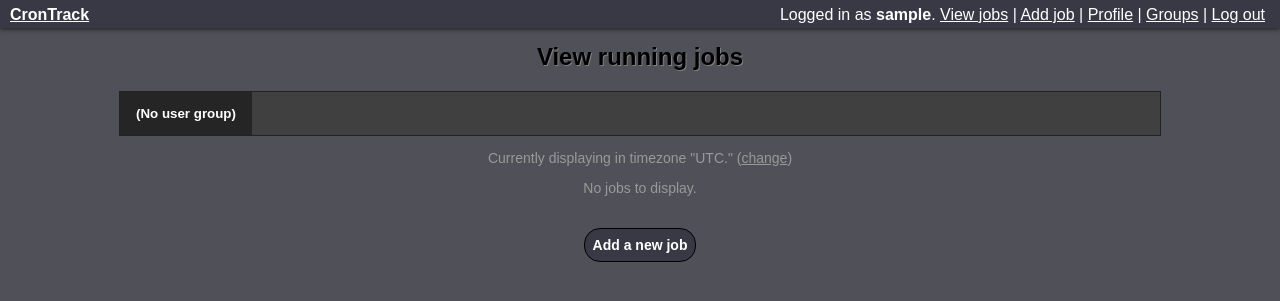
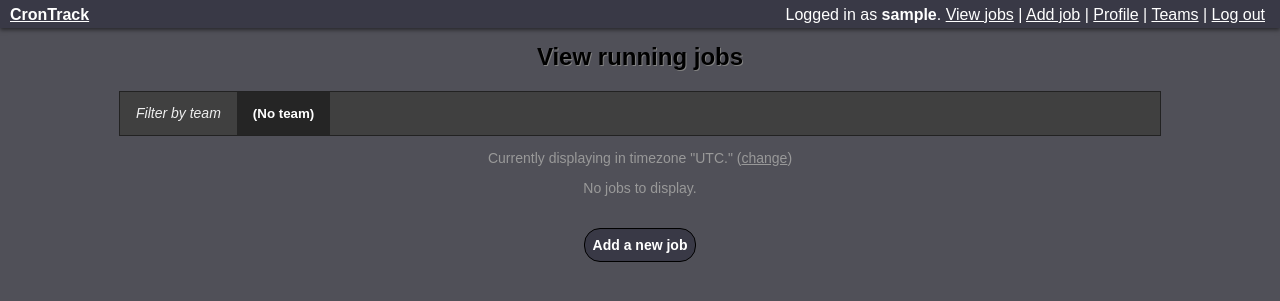
Before and after one commit to Arch199/crontrack, a Django app: page /viewjobs/ in a window 1280 px wide. Shown: the top 301 px of the page. Run offline with Django 3.2, Linux system fonts and the light colour scheme; the visitor is signed in with stand-in values (Sample User, id 1); data that the repository does not hold is empty.

Commit message:
Rename 'user groups' to 'teams' (front-end only)

```diff
--- a/crontrack/static/crontrack/base.css
+++ b/crontrack/static/crontrack/base.css
@@ -456,6 +456,14 @@ div.tab button.active {
   background-color: #252525;
 }
 
+div.tab span {
+  float: left;
+  color: #eee;
+  font-size: 14px;
+  font-style: italic;
+  padding: 13px 16px;
+}
+
 div.tabContent.show {
   width: 540px;
   height: 435px;
--- a/crontrack/templates/crontrack/addjob.html
+++ b/crontrack/templates/crontrack/addjob.html
@@ -23,7 +23,7 @@
               <td><input type="text" name="name" id="name" value="{{ prefill.name }}"></td>
             </tr>
             <tr>
-              <td><label for="user_group">User group</label></td>
+              <td><label for="user_group">Team</label></td>
               <td><select name="user_group" id="user_group">
                 <option value="None">None</option>
                 {% for group in user.user_groups.all %}
@@ -64,7 +64,7 @@
               <td><input type="text" name="name" id="name" value="{{ prefill.name }}"></td>
             </tr>
             <tr>
-              <td><label for="user_group">User group</label></td>
+              <td><label for="user_group">Team</label></td>
               <td><select name="user_group" id="user_group">
                 <option value="None">None</option>
                 {% for group in user.user_groups.all %}
--- a/crontrack/templates/crontrack/base.html
+++ b/crontrack/templates/crontrack/base.html
@@ -17,7 +17,7 @@
           <a href="{% url 'crontrack:view_jobs' %}">View jobs</a> |
           <a href="{% url 'crontrack:add_job' %}">Add job</a> |
           <a href="{% url 'crontrack:profile' %}">Profile</a> |
-          <a href="{% url 'crontrack:user_groups' %}">Groups</a> |
+          <a href="{% url 'crontrack:user_groups' %}">Teams</a> |
           <a href="{% url 'crontrack:logout' %}">Log out</a>
         {% else %}
           <a href="{% url 'crontrack:login' %}">Log in</a> |
--- a/crontrack/templates/crontrack/index.html
+++ b/crontrack/templates/crontrack/index.html
@@ -14,9 +14,9 @@
         <a href="{% url 'crontrack:view_jobs' %}">View jobs</a> |
         <a href="{% url 'crontrack:add_job' %}">Add job</a> |
         <a href="{% url 'crontrack:profile' %}">Profile</a> |
-        <a href="{% url 'crontrack:user_groups' %}">Groups</a> |
+        <a href="{% url 'crontrack:user_groups' %}">Teams</a> |
       {% endif %}
-      <a href="https://github.com/Arch199/crontrack">Github repo</a>
+      <a href="https://github.com/Arch199/crontrack/">Github repo</a>
     </p>
   </div>
 {% endblock %}
--- a/crontrack/templates/crontrack/viewjobs.html
+++ b/crontrack/templates/crontrack/viewjobs.html
@@ -9,7 +9,8 @@
     <h2>View running jobs</h2>
     {% if user.is_authenticated %}
       <div class="tab fixedWidth">
-        <button onclick="changeTab(event, 'ug__0')" class="active">(No user group)</button>
+        <span>Filter by team</span>
+        <button onclick="changeTab(event, 'ug__0')" class="active">(No team)</button>
         {% for user_group in user.user_groups.all %}
           <button onclick="changeTab(event, 'ug__{{ user_group.id }}')">{{ user_group }}</button>
         {% endfor %}
--- a/crontrack/urls.py
+++ b/crontrack/urls.py
@@ -12,7 +12,7 @@ urlpatterns = [
     path('deletegroup/', views.delete_group, name='delete_group'),
     path('deletejob/', views.delete_job, name='delete_job'),
 
-    path('usergroups/', views.user_groups, name='user_groups'),
+    path('teams/', views.user_groups, name='user_groups'),
 
     path('p/<uuid:id>/', views.notify_job, name='notify_job'),
 
```
Also changed, not shown: crontrack/templates/crontrack/usergroups.html (+5 -5 lines), README.md.
